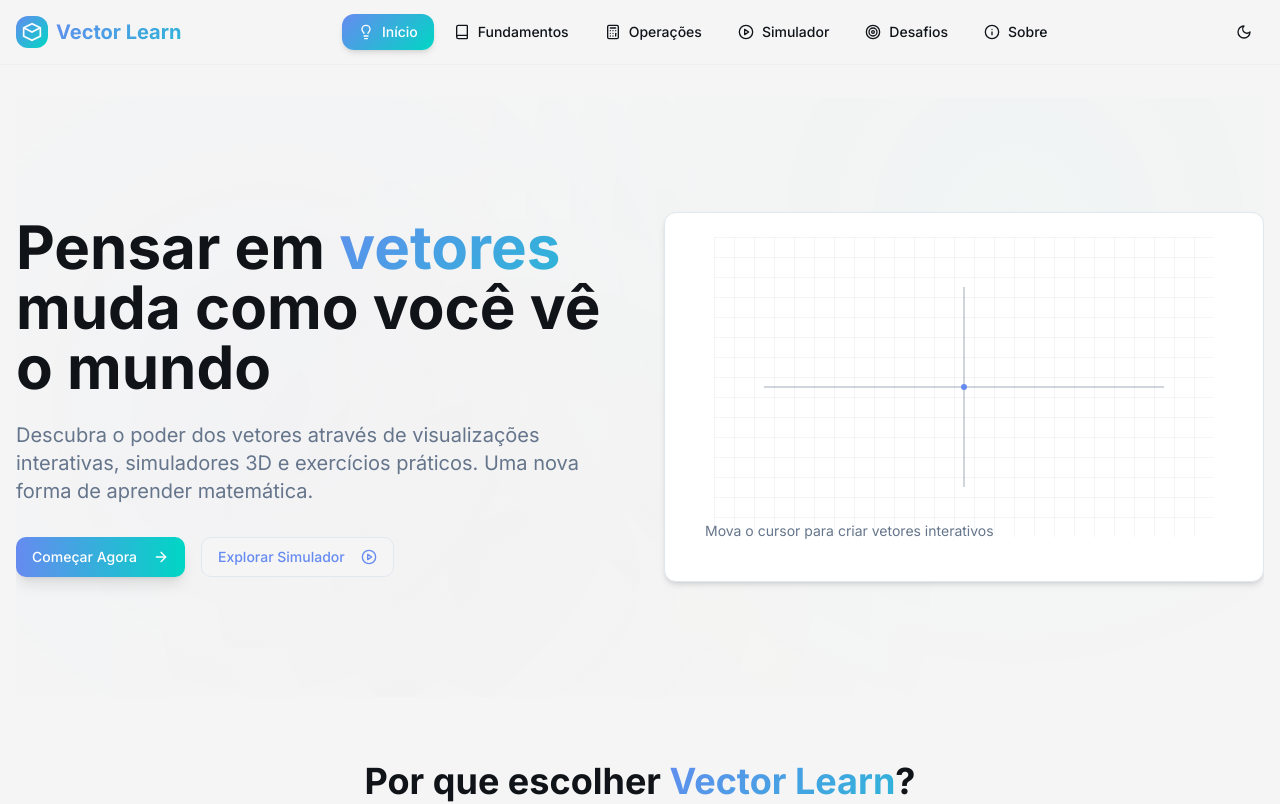
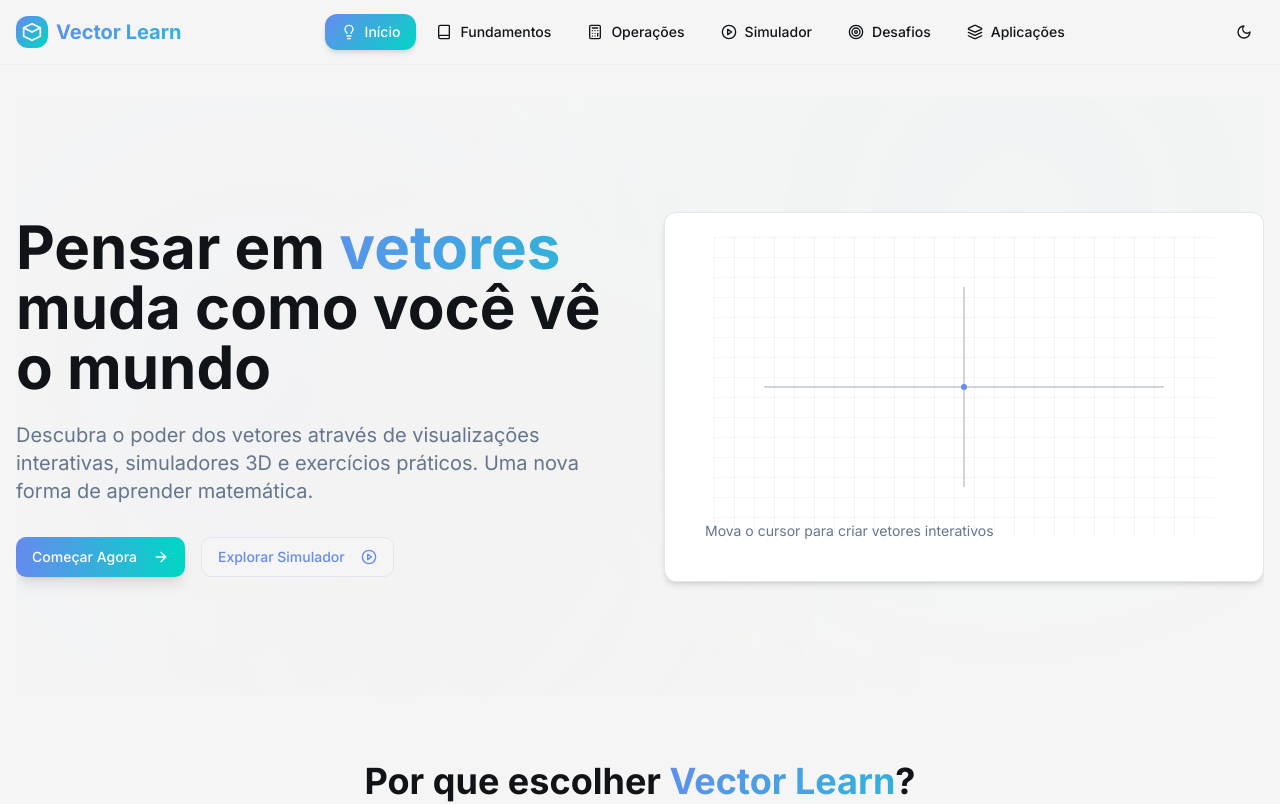
Before and after one commit to Carlos2505dev/Vector-Learn, a React (Vite) app: page / in a window 1280 px wide. Shown: the top 804 px of the page. Built offline with nearby package versions, Linux system fonts and the light colour scheme; the HTML template or start-up script is replaced by a standard one.

Commit message:
feat: Renomear "Sobre" para "Aplicações" e adicionar ícone

```diff
--- a/src/components/Navigation.tsx
+++ b/src/components/Navigation.tsx
@@ -1,6 +1,6 @@
 import { useState } from "react";
 import { Link, useLocation } from "react-router-dom";
-import { Menu, X, Calculator, Book, Target, PlayCircle, Lightbulb, Info } from "lucide-react";
+import { Menu, X, Calculator, Book, Target, PlayCircle, Lightbulb, Layers } from "lucide-react";
 import { Button } from "@/components/ui/button";
 import { ThemeToggle } from "./ThemeToggle";
 import { motion, AnimatePresence } from "framer-motion";
@@ -11,7 +11,7 @@ const navigationItems = [
   { name: "Operações", href: "/operacoes", icon: Calculator },
   { name: "Simulador", href: "/simulador", icon: PlayCircle },
   { name: "Desafios", href: "/desafios", icon: Target },
-  { name: "Sobre", href: "/sobre", icon: Info },
+  { name: "Aplicações", href: "/sobre", icon: Layers },
 ];
 
 export function Navigation() {
```
